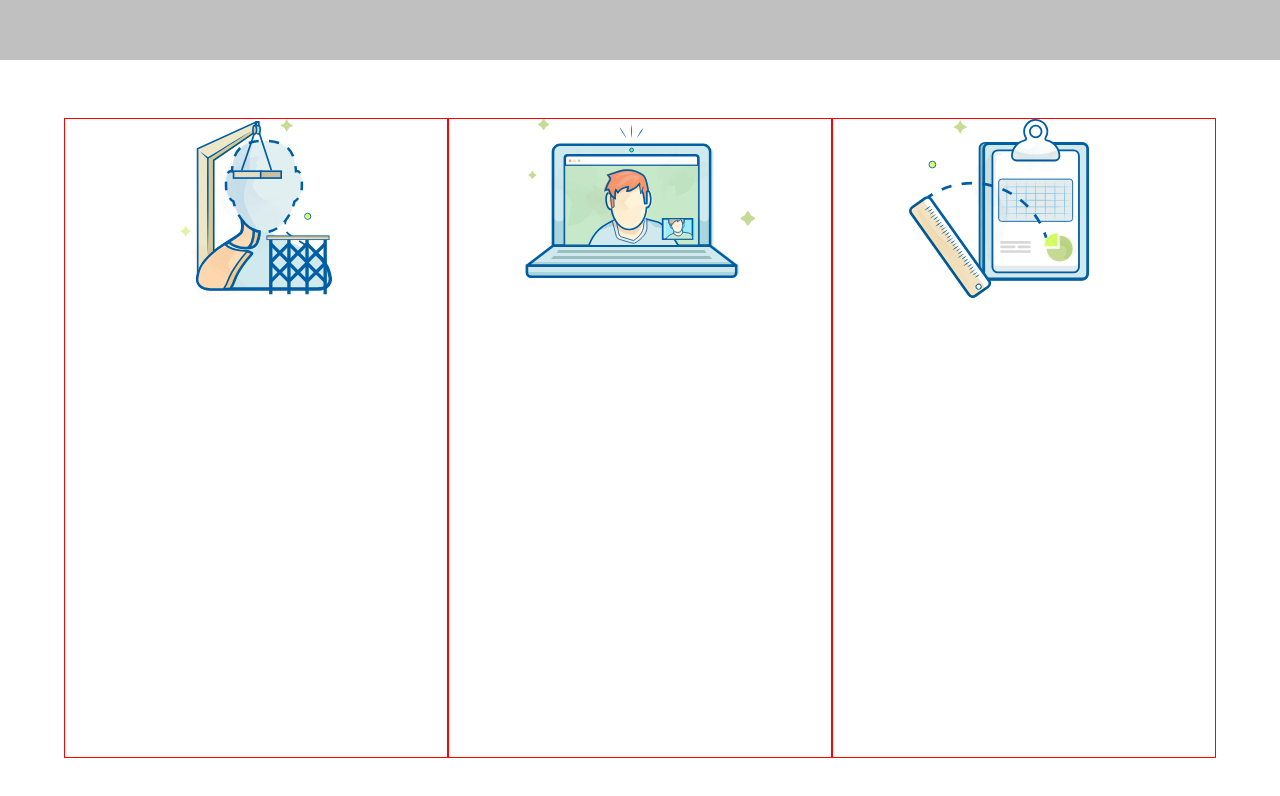
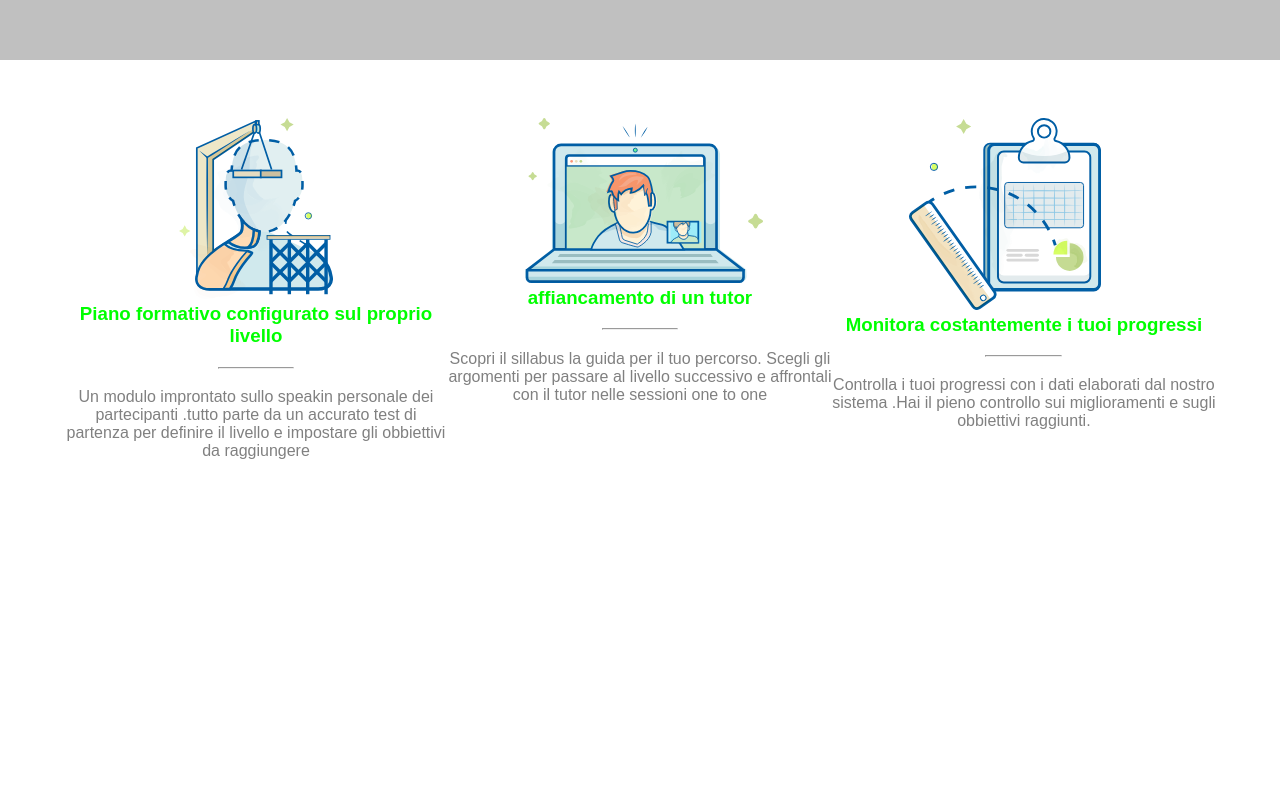
Before and after one commit to sebaminotti/htmlcss-fluentify, a plain HTML site: page index.html in a window 1280 px wide. Shown: the part 820-1616 px from the top of the page. Drawn offline with Linux system fonts and the light colour scheme.

Commit message:
3 push
aggiunti contenuti pagina

```diff
--- a/css/master.css
+++ b/css/master.css
@@ -121,8 +121,7 @@ height: 120vh;
 .box{
 margin-top: 5%;
 width: 33.33%;
-height:80VH;
-border: 1PX SOLID RED;
+
 float: left;
 }
 .img{
@@ -133,12 +132,25 @@ height: 40%;
 }
 .img_computer {
   margin-left: 20%;
-  width: 60%;
-  height: 60%;
+  width: 62%;
+  height: 40%;
+
 }
 .img_doc {
+  margin-left: 20%;
+  width: 50%;
+  height: 40%;
+}
+.color_title{
+text-align: center;
+color: lime;
 
-  margin-left: 20%;
-  width: 47%;
-  height: 45%;
 }
+.box hr {
+width: 20%;
+margin: 5% 0  5% 40%;
+}
+.content p{
+text-align: center;
+color: grey;
+}
--- a/index.html
+++ b/index.html
@@ -46,19 +46,44 @@
      <!-- fine spot -->
 
      <div class="clearfix contenitoredue">
+
       <div class="box left">
         <div class="img">
           <img src="img/profile.svg" alt="">
         </div>
+        <div class="color_title">
+             <h3>Piano formativo configurato sul proprio livello</h3>
+        </div>
+        <hr>
+        <div class="content">
+          <p>Un modulo improntato sullo speakin personale dei partecipanti .tutto parte da un accurato test di partenza per definire il livello  e impostare gli obbiettivi da raggiungere</p>
+        </div>
       </div>
+
       <div class="box midle">
         <div class="img_computer">
           <img src="img/computer.svg" alt="">
         </div>
+        <div class="color_title">
+             <h3>affiancamento di un tutor</h3>
+        </div>
+        <hr>
+        <div class="content">
+          <p>Scopri il sillabus la guida per il tuo percorso. Scegli gli argomenti per passare al livello successivo e affrontali con il tutor nelle sessioni one to one</p>
+        </div>
+
       </div>
+
       <div class=" box right">
         <div class="img_doc">
           <img src="img/doc.svg" alt="">
+        </div>
+        <div class="color_title">
+             <h3>Monitora costantemente i tuoi progressi</h3>
+        </div>
+        <hr>
+        <div class="content">
+          <p>Controlla i tuoi progressi con i dati elaborati dal nostro sistema .Hai il pieno controllo sui miglioramenti e sugli obbiettivi raggiunti.</p>
         </div>
       </div>
      </div>
```
